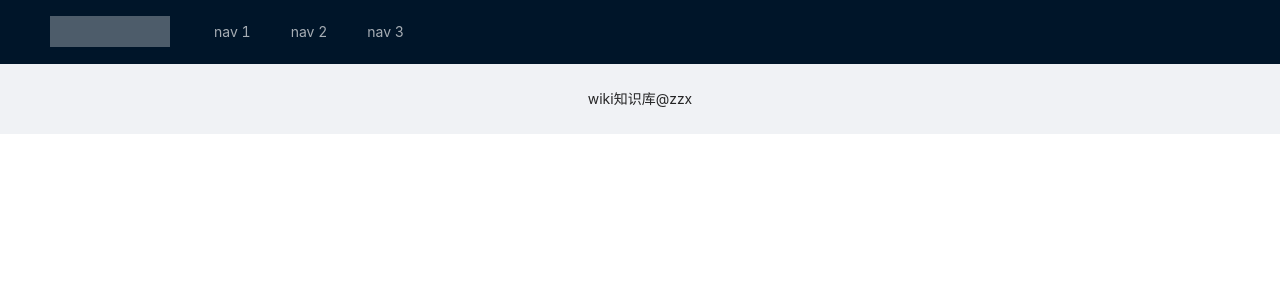
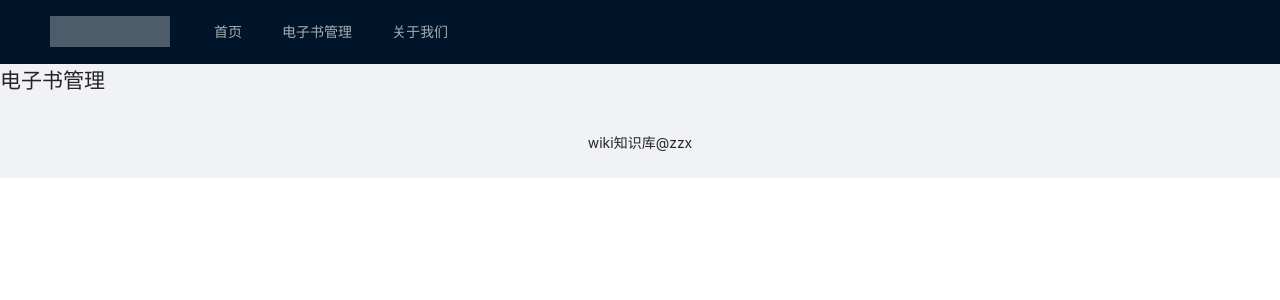
Before and after one commit to amy0706/wiki, a Vue app in the folder web/: page /admin/ebook in a window 1280 px wide. Shown: the top 300 px of the page. Built offline with nearby package versions, Linux system fonts and the light colour scheme; no server answers.

Commit message:
增加电子书管理页面 新页面开发：页面、路由、菜单

```diff
--- a/web/src/components/HelloWorld.vue
+++ /dev/null
@@ -1,62 +0,0 @@
-<template>
-  <div class="hello">
-    <h1>{{ msg }}</h1>
-    <p>
-      For a guide and recipes on how to configure / customize this project,<br>
-      check out the
-      <a href="https://cli.vuejs.org" target="_blank" rel="noopener">vue-cli documentation</a>.
-    </p>
-    <h3>Installed CLI Plugins</h3>
-    <ul>
-      <li><a href="https://github.com/vuejs/vue-cli/tree/dev/packages/%40vue/cli-plugin-router" target="_blank" rel="noopener">router</a></li>
-      <li><a href="https://github.com/vuejs/vue-cli/tree/dev/packages/%40vue/cli-plugin-vuex" target="_blank" rel="noopener">vuex</a></li>
-      <li><a href="https://github.com/vuejs/vue-cli/tree/dev/packages/%40vue/cli-plugin-eslint" target="_blank" rel="noopener">eslint</a></li>
-      <li><a href="https://github.com/vuejs/vue-cli/tree/dev/packages/%40vue/cli-plugin-typescript" target="_blank" rel="noopener">typescript</a></li>
-    </ul>
-    <h3>Essential Links</h3>
-    <ul>
-      <li><a href="https://vuejs.org" target="_blank" rel="noopener">Core Docs</a></li>
-      <li><a href="https://forum.vuejs.org" target="_blank" rel="noopener">Forum</a></li>
-      <li><a href="https://chat.vuejs.org" target="_blank" rel="noopener">Community Chat</a></li>
-      <li><a href="https://twitter.com/vuejs" target="_blank" rel="noopener">Twitter</a></li>
-      <li><a href="https://news.vuejs.org" target="_blank" rel="noopener">News</a></li>
-    </ul>
-    <h3>Ecosystem</h3>
-    <ul>
-      <li><a href="https://router.vuejs.org" target="_blank" rel="noopener">vue-router</a></li>
-      <li><a href="https://vuex.vuejs.org" target="_blank" rel="noopener">vuex</a></li>
-      <li><a href="https://github.com/vuejs/vue-devtools#vue-devtools" target="_blank" rel="noopener">vue-devtools</a></li>
-      <li><a href="https://vue-loader.vuejs.org" target="_blank" rel="noopener">vue-loader</a></li>
-      <li><a href="https://github.com/vuejs/awesome-vue" target="_blank" rel="noopener">awesome-vue</a></li>
-    </ul>
-  </div>
-</template>
-
-<script lang="ts">
-import { defineComponent } from 'vue';
-
-export default defineComponent({
-  name: 'HelloWorld',
-  props: {
-    msg: String,
-  },
-});
-</script>
-
-<!-- Add "scoped" attribute to limit CSS to this component only -->
-<style scoped>
-h3 {
-  margin: 40px 0 0;
-}
-ul {
-  list-style-type: none;
-  padding: 0;
-}
-li {
-  display: inline-block;
-  margin: 0 10px;
-}
-a {
-  color: #42b983;
-}
-</style>
--- a/web/src/components/the-header.vue
+++ b/web/src/components/the-header.vue
@@ -2,14 +2,19 @@
   <a-layout-header class="header">
     <div class="logo"/>
     <a-menu
-        v-model:selectedKeys="selectedKeys1"
         theme="dark"
         mode="horizontal"
         :style="{ lineHeight: '64px' }"
     >
-      <a-menu-item key="1">nav 1</a-menu-item>
-      <a-menu-item key="2">nav 2</a-menu-item>
-      <a-menu-item key="3">nav 3</a-menu-item>
+      <a-menu-item key="home">
+        <router-link to="/">首页</router-link>
+      </a-menu-item>
+      <a-menu-item key="manage">
+        <router-link to="/admin/ebook">电子书管理</router-link>
+      </a-menu-item>
+      <a-menu-item key="about">
+        <router-link to="/about">关于我们</router-link>
+      </a-menu-item>
     </a-menu>
   </a-layout-header>
 </template>
--- a/web/src/router/index.ts
+++ b/web/src/router/index.ts
@@ -1,5 +1,7 @@
 import {createRouter, createWebHistory, RouteRecordRaw} from 'vue-router'
 import HomeView from '../views/HomeView.vue'
+import AdminEbookView from '../views/admin/Admin-EbookView.vue'
+
 
 const routes: Array<RouteRecordRaw> = [
     {
@@ -14,6 +16,11 @@ const routes: Array<RouteRecordRaw> = [
         // this generates a separate chunk (about.[hash].js) for this route
         // which is lazy-loaded when the route is visited.
         component: () => import(/* webpackChunkName: "about" */ '../views/AboutView.vue')
+    },
+    {
+        path:'/admin/ebook',
+        name:'adminEbook',
+        component:AdminEbookView
     }
 ]
 
--- a/web/src/views/AboutView.vue
+++ b/web/src/views/AboutView.vue
@@ -1,5 +1,5 @@
 <template>
   <div class="about">
-    <h1>This is an about page</h1>
+    <h1>关于我们</h1>
   </div>
 </template>
--- /dev/null
+++ b/web/src/views/admin/Admin-EbookView.vue
@@ -0,0 +1,5 @@
+<template>
+  <div class="manage">
+    <h1>电子书管理</h1>
+  </div>
+</template>
```
